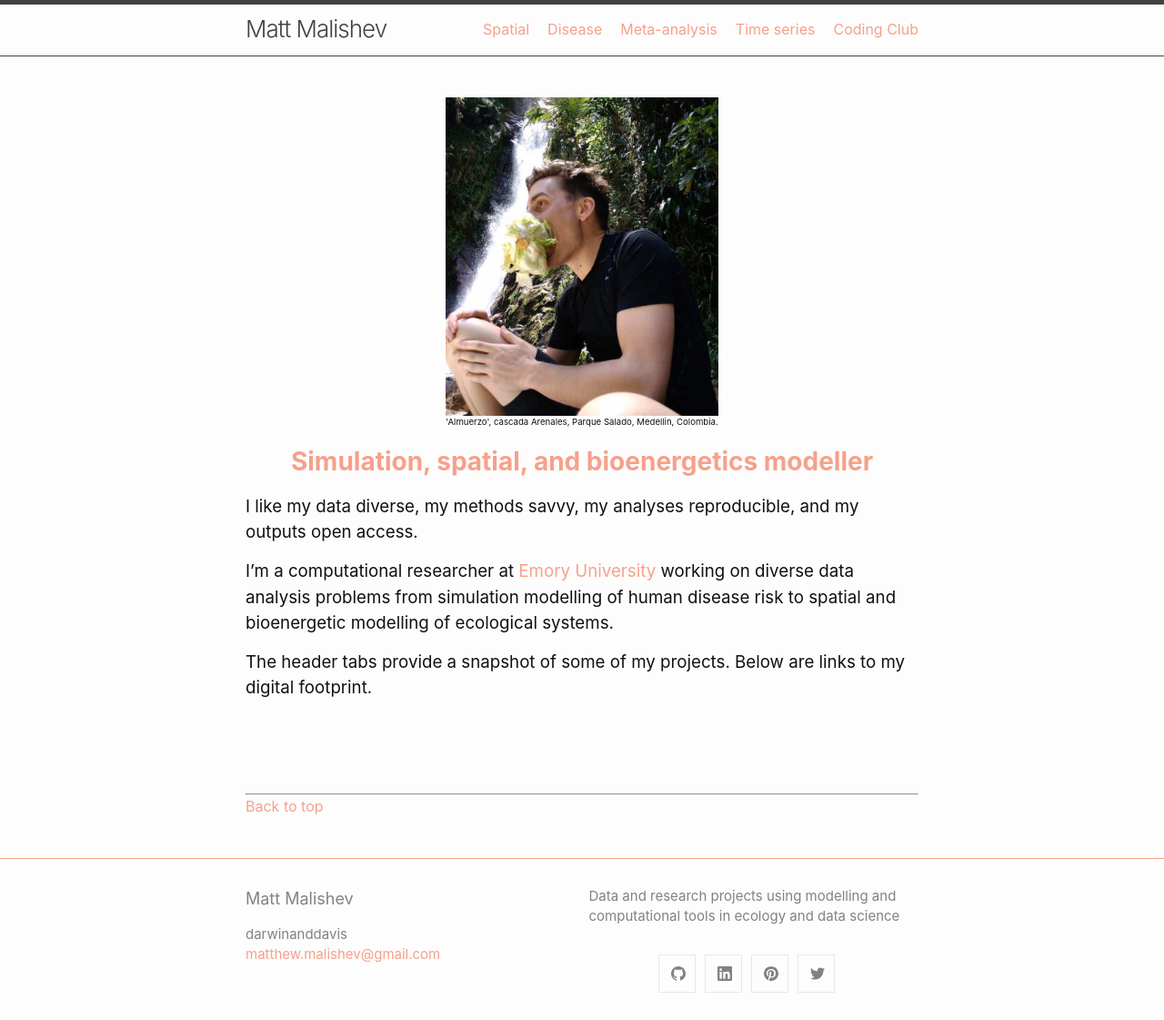
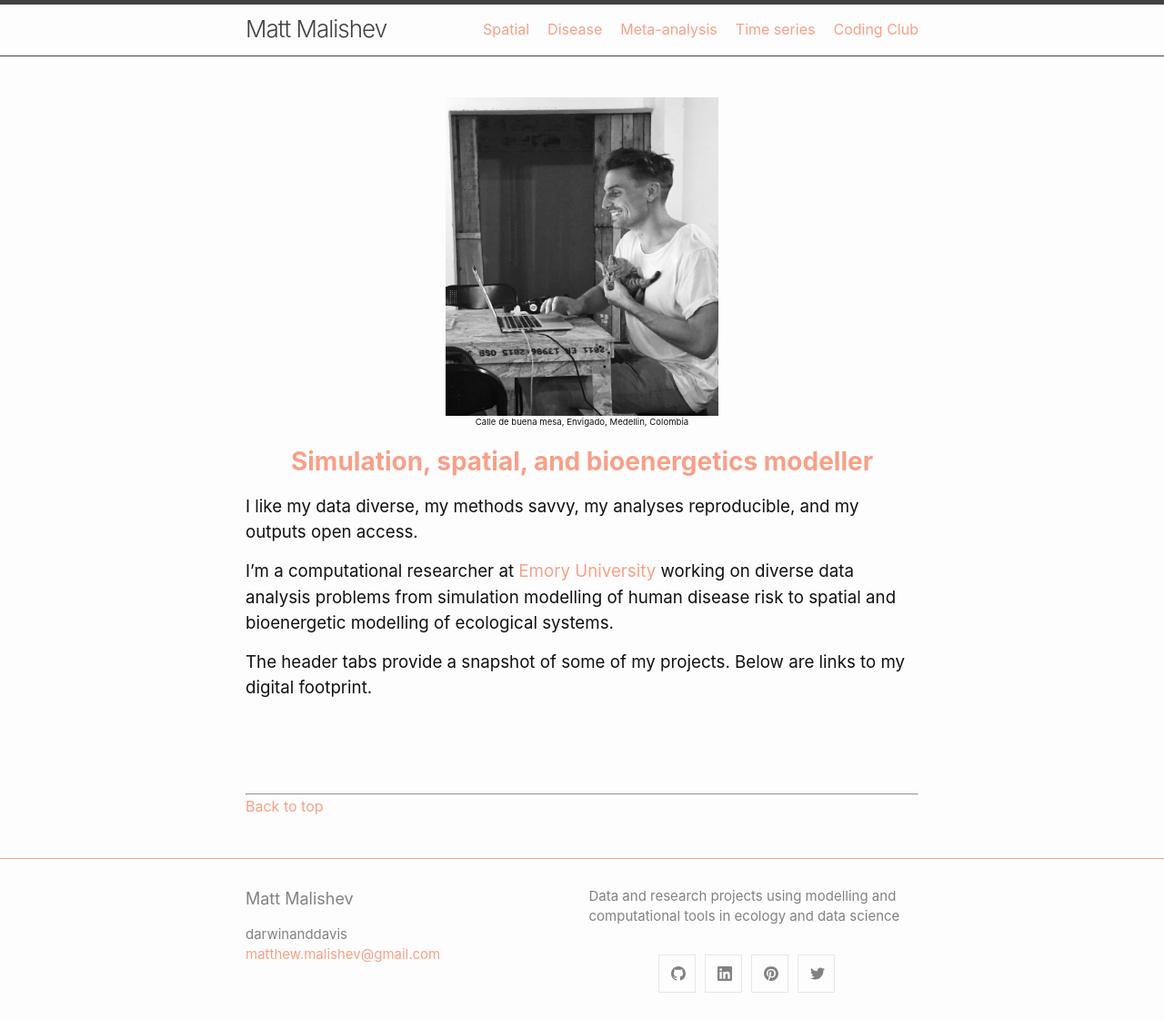
Before and after one commit to darwinanddavis/DataPortfolio, a Jekyll site: the page built from index.md, in a window 1280 px wide. Shown: the whole page at 91% size. Built offline with Jekyll 4.4.1, drawn with Linux system fonts in a browser that asks for light colours; our own code applies the rules of GitHub Pages for plain Markdown files.

Commit message:
landing img

```diff
--- a/index.md
+++ b/index.md
@@ -1,9 +1,9 @@
 <a id="top"></a>
 
 <center>
-	<img src="img/mm.jpg" width="300" height="350" >
+	<img src="img/mm_.jpg" width="300" height="350" >
 	<p style="font-size:60%">
-		'Almuerzo', cascada Arenales, Parque Salado, Medellin, Colombia.
+		Calle de buena mesa, Envigado, Medellin, Colombia
 	</p>
 </center>
 
```
Also changed, not shown: img/mm.jpg (deleted), img/mm_.jpg (added).
